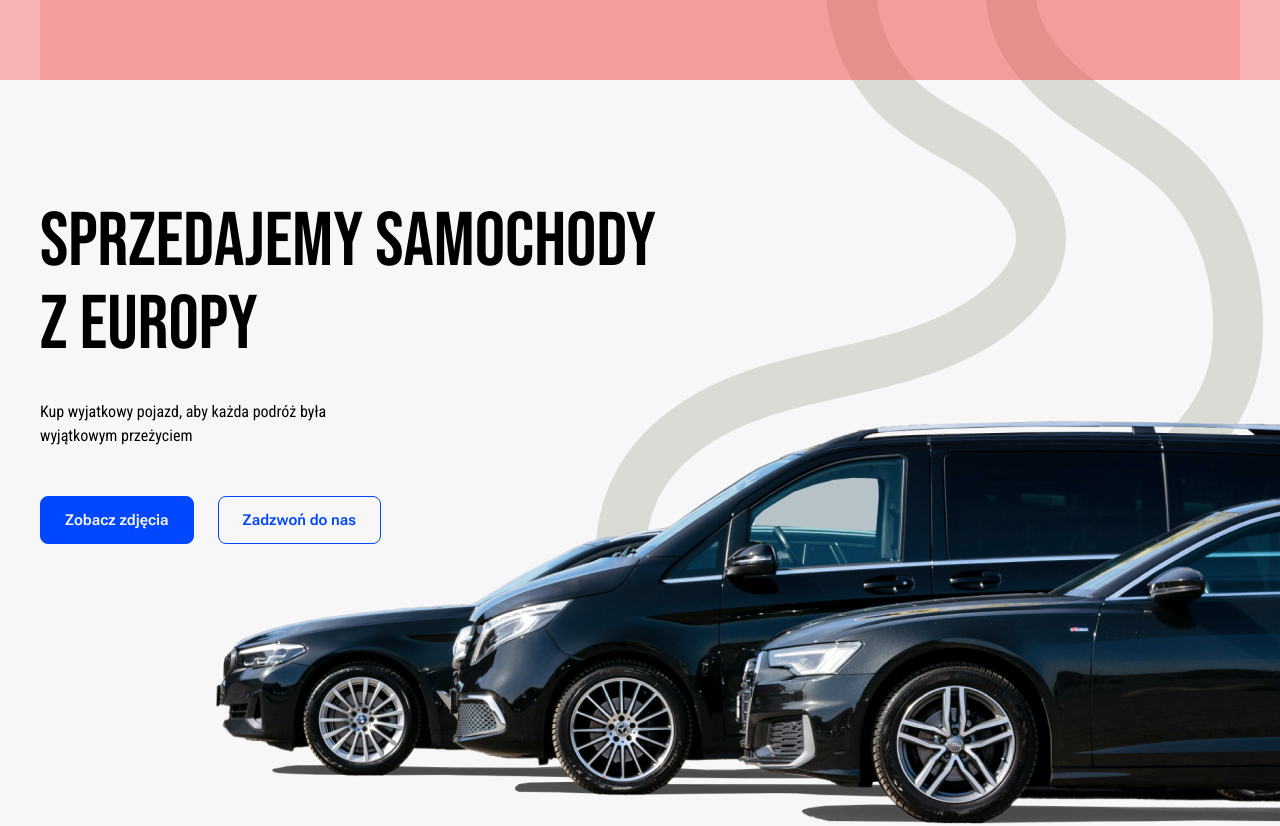
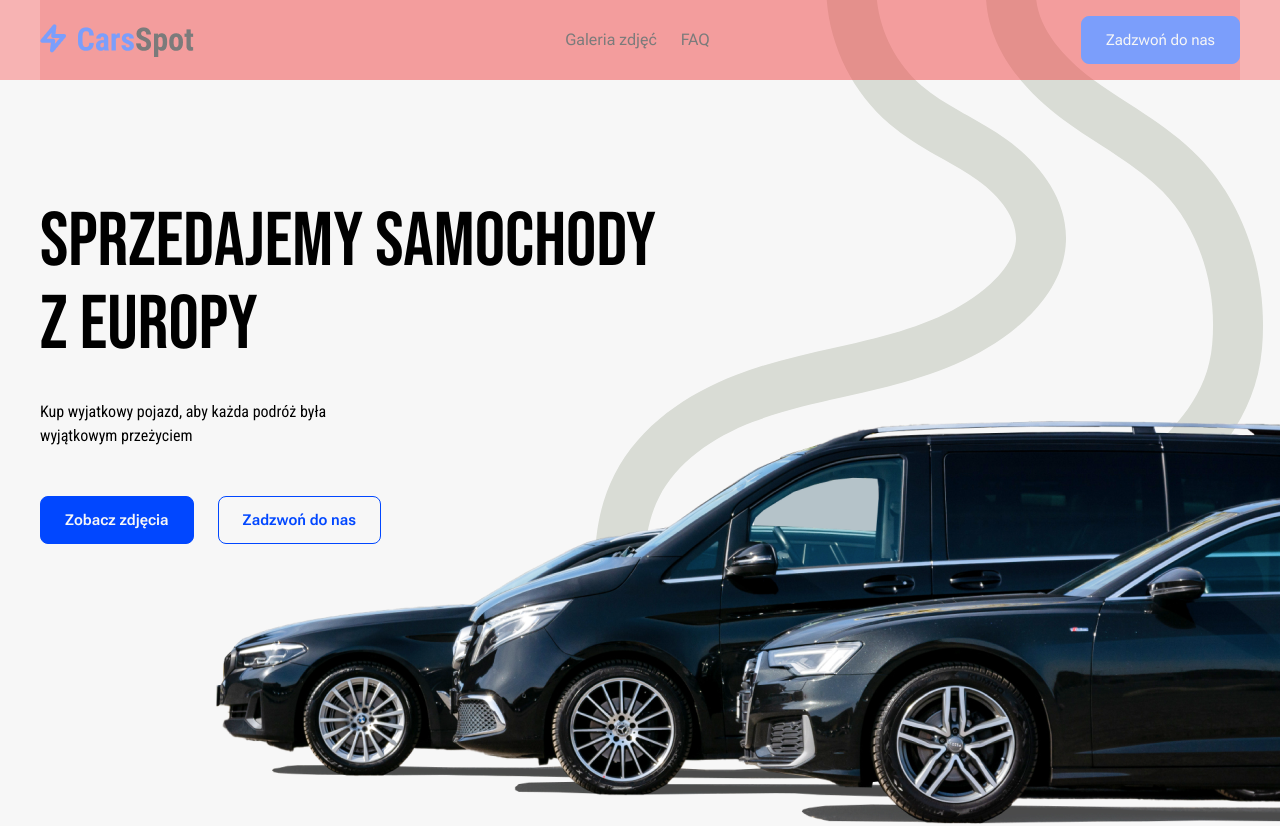
Before and after one commit to SD91PL/CarsSpot, a React (Vite) app: page / in a window 1280 px wide. Shown: the top 826 px of the page. Built offline with nearby package versions, Linux system fonts and the light colour scheme.

Commit message:
work on Navbar

```diff
--- a/src/components/Nav.jsx
+++ b/src/components/Nav.jsx
@@ -1,8 +1,53 @@
+import logo from '../assets/img/logo.webp'
+import logoCTA from '../assets/img/logo-CTA.webp'
+import logotype from '../assets/img/logotype.webp'
+
 export default function Nav() {
 	return (
-		<nav className='fixed top-0 right-0  min-h-20 w-full z-50 bg-red-400 opacity-50'>
-			<div className='container min-h-20 bg-red-500'>
-				<div className='flex'></div>
+		<nav
+			id='nav'
+			className='fixed top-0 left-0 right-0 min-h-20 w-full roboto-flex z-50 bg-red-400 opacity-50'>
+			<div className='container flex flex-col justify-center min-h-20 bg-red-500'>
+				<div className='flex justify-between items-center'>
+					<a
+						href='#'
+						rel='noopener'>
+						<div className='logotype'>
+							<img
+								src={logotype}
+								alt='Logotyp CarsSpot'
+							/>
+							{/* <div className='flex gap-3 justify-start items-center'>
+								<img
+									src={logo}
+									alt='Logotyp CarsSpot'
+								/>
+								<img
+									src={logoCTA}
+									alt='Logotyp CarsSpot'
+								/>
+							</div> */}
+						</div>
+					</a>
+					<ul className='flex gap-6'>
+						<a
+							href='#gallery'
+							rel='noopener'>
+							<li>Galeria zdjęć</li>
+						</a>
+						<a
+							href='#seo'
+							rel='noopener'>
+							<li>FAQ</li>
+						</a>
+					</ul>
+					<a
+						href='tel:+48000555000'
+						rel='noopener'
+						className='px-6 py-3 rounded-lg bg-[#0147FF] border-[#0147FF] border-[1px] text-[#F7F7F7] text-[.9375rem] transition-colors hover:bg-[#0038cc]'>
+						Zadzwoń do nas
+					</a>
+				</div>
 			</div>
 		</nav>
 	)
```
